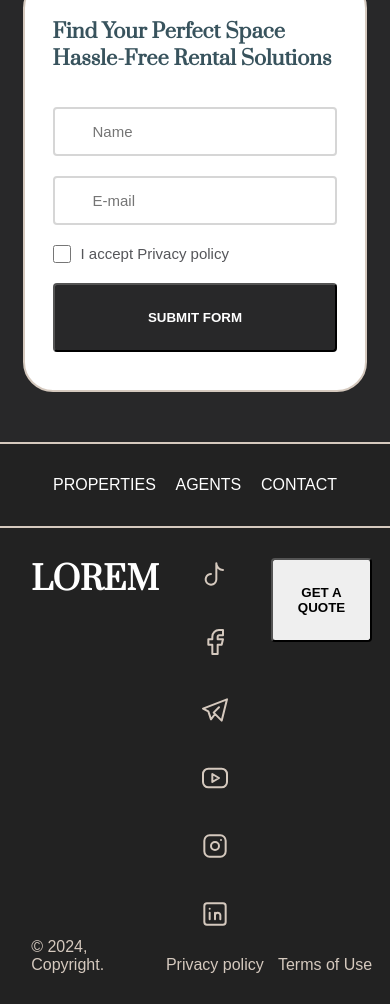
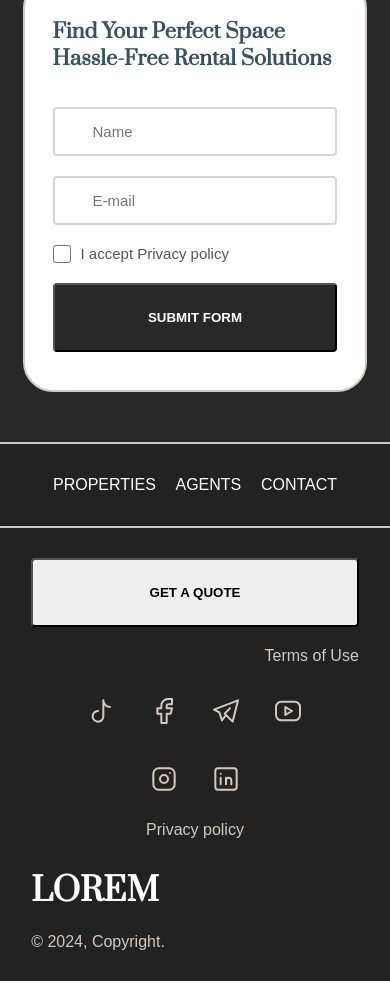
Before and after one commit to Sashaio21/mst-test, a plain HTML site: page index.html in a window 390 px wide. Shown: the part 1356-2360 px from the top of the page. After the commit the page ends 2337 px from the top, so only its background shows below. Drawn offline with Linux system fonts and the light colour scheme.

Commit message:
update flexbox

```diff
--- a/index.html
+++ b/index.html
@@ -83,7 +83,7 @@
         </div>
     </div>
 
-    <footer class="col">
+    <footer>
         <nav>
             <ul class="row footer-nav">
                 <li><a href="#" style="font-family: Arial, sans-serif;">PROPERTIES</a></li>
@@ -91,7 +91,7 @@
                 <li><a href="#" style="font-family: Arial, sans-serif;">CONTACT</a></li>
             </ul>
         </nav>
-        <div class="row footer-info">
+        <div class="footer-info">
             <div class="col" style="gap: 20px; justify-content: space-between;">
                 <h1>LOREM</h1>
                 <p style="color: #D5C9BE;">© 2024, Copyright.</p>
--- a/style.css
+++ b/style.css
@@ -32,6 +32,8 @@ header {
 
 
 footer {
+    display: flex;
+    flex-direction: column;
     background-color: #222222;
 }
 
@@ -169,6 +171,8 @@ footer {
 }
 
 .footer-info {
+    display: flex;
+    flex-direction: row;
     padding: 30px 8%;
     border-top: 2px solid #D5C9BE;
     justify-content: space-between;
@@ -362,4 +366,9 @@ button {
         padding-top: 50px;
     }
 
+    .footer-info {
+        flex-direction: column-reverse;
+        gap: 30px;
+    }
+
 }
```
